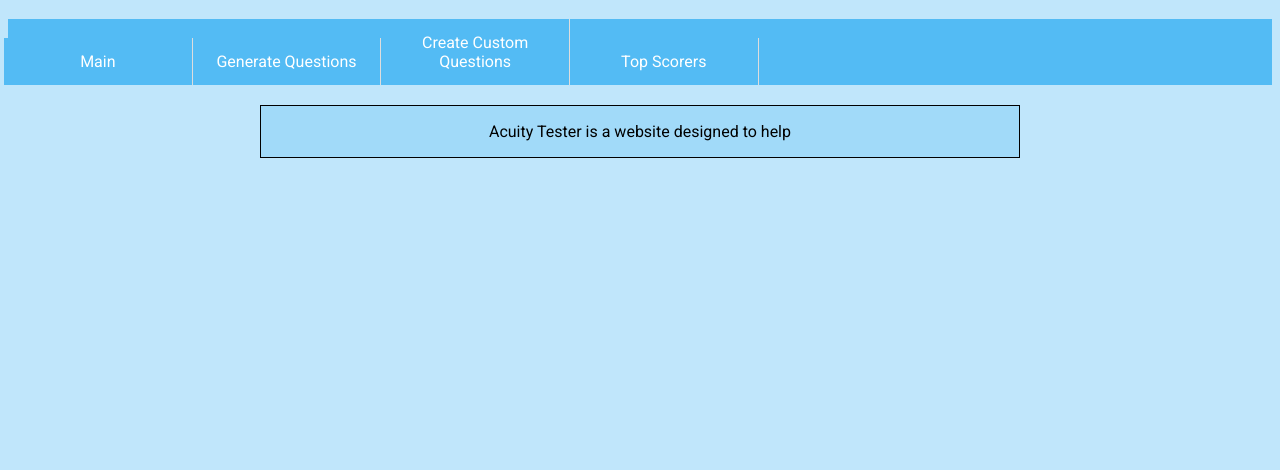
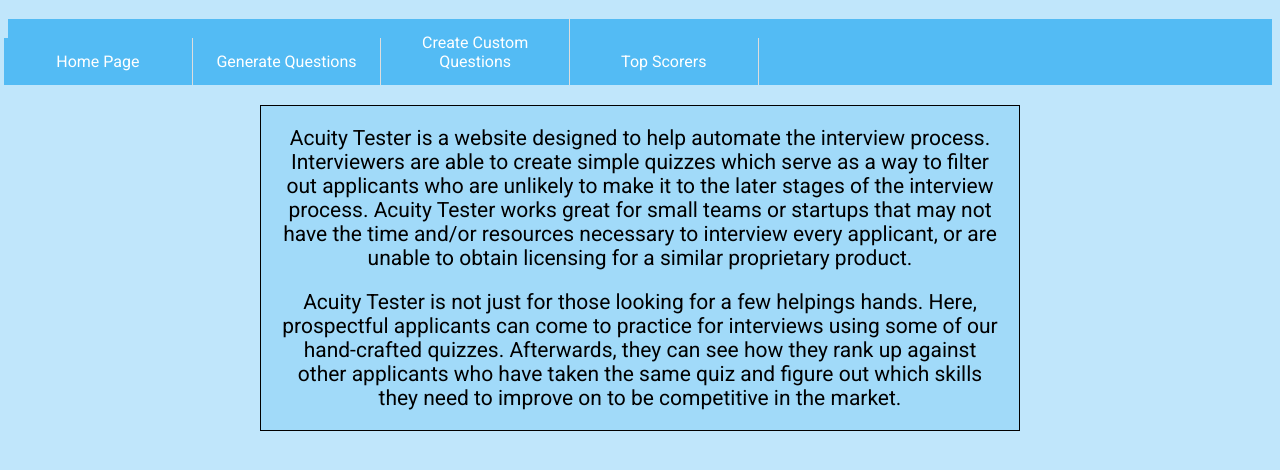
Before and after one commit to matt-sampson/Hiring-Aptitude-Test-Tool, a website: page website/main.html in a window 1280 px wide. Shown: the part 62-532 px from the top of the page. Drawn offline with Linux system fonts and the light colour scheme.

Commit message:
added description to front page

```diff
--- a/website/assets/style.css
+++ b/website/assets/style.css
@@ -50,6 +50,7 @@
 	padding: 10px 10px;
 	border: none;
 	margin: 5px 5px 5px 5px;
+	width: 150px;
 }
 
 button:hover {
@@ -96,4 +97,9 @@
 	width: 60%;
 	display: table;
 	background-color: #A1DAF9;
+	font-size: 21px;
 }
+
+p#desc {
+	margin: 20px;
+}
--- a/website/main.html
+++ b/website/main.html
@@ -17,7 +17,7 @@
             <div id="header_nav">
                 <h1>Acuity Tester</h1>
                 <nav>
-					<a href="main.html" class="header_nav_bar">Main</a>
+					<a href="main.html" class="header_nav_bar">Home Page</a>
                     <a class="header_nav_bar"><span onclick="contentQuestion()">Generate Questions</span></a>
                     <a class="header_nav_bar"><span onclick="createQuestion()">Create Custom Questions</span></a>
                     <a class="header_nav_bar"><span onclick="addButtons()">Top Scorers</span></a>
@@ -26,7 +26,17 @@
         </header>
 		<section id="content">
 			<div id="description">
-                <p>Acuity Tester is a website designed to help</p>
+                <p id="desc">Acuity Tester is a website designed to help automate the interview process.
+                Interviewers are able to create simple quizzes which serve as a way to filter out
+                applicants who are unlikely to make it to the later stages of the interview process. Acuity
+                Tester works great for small teams or startups that may not have the time and/or resources
+                necessary to interview every applicant, or are unable to obtain licensing for
+                a similar proprietary product.</p>
+
+                <p id="desc"> Acuity Tester is not just for those looking for a few helpings hands. Here, prospectful applicants
+                can come to practice for interviews using some of our hand-crafted quizzes. Afterwards, they can see
+                how they rank up against other applicants who have taken the same quiz and figure out which skills
+                they need to improve on to be competitive in the market.</p>
             </div>
 
             <div id="rankings">
```
